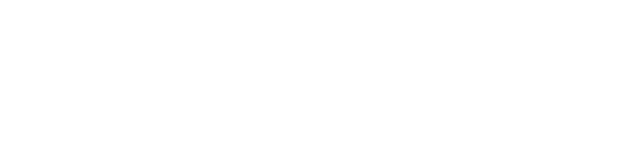
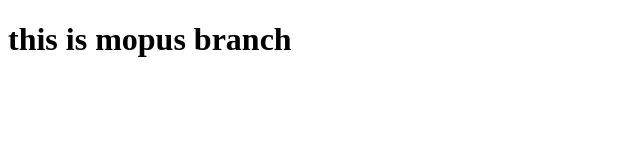
Before and after one commit to madhur1729/olx, a plain HTML site: page index.html in a window 1280 px wide. Shown: the whole page, without its empty margins (0-640 px from the left). Drawn offline with Linux system fonts and the light colour scheme.

Commit message:
changing on mopu branch

```diff
--- a/index.html
+++ b/index.html
@@ -7,6 +7,6 @@
     <title>Document</title>
 </head>
 <body>
-
+    <h1>this is mopus branch</h1>
 </body>
 </html>
```
